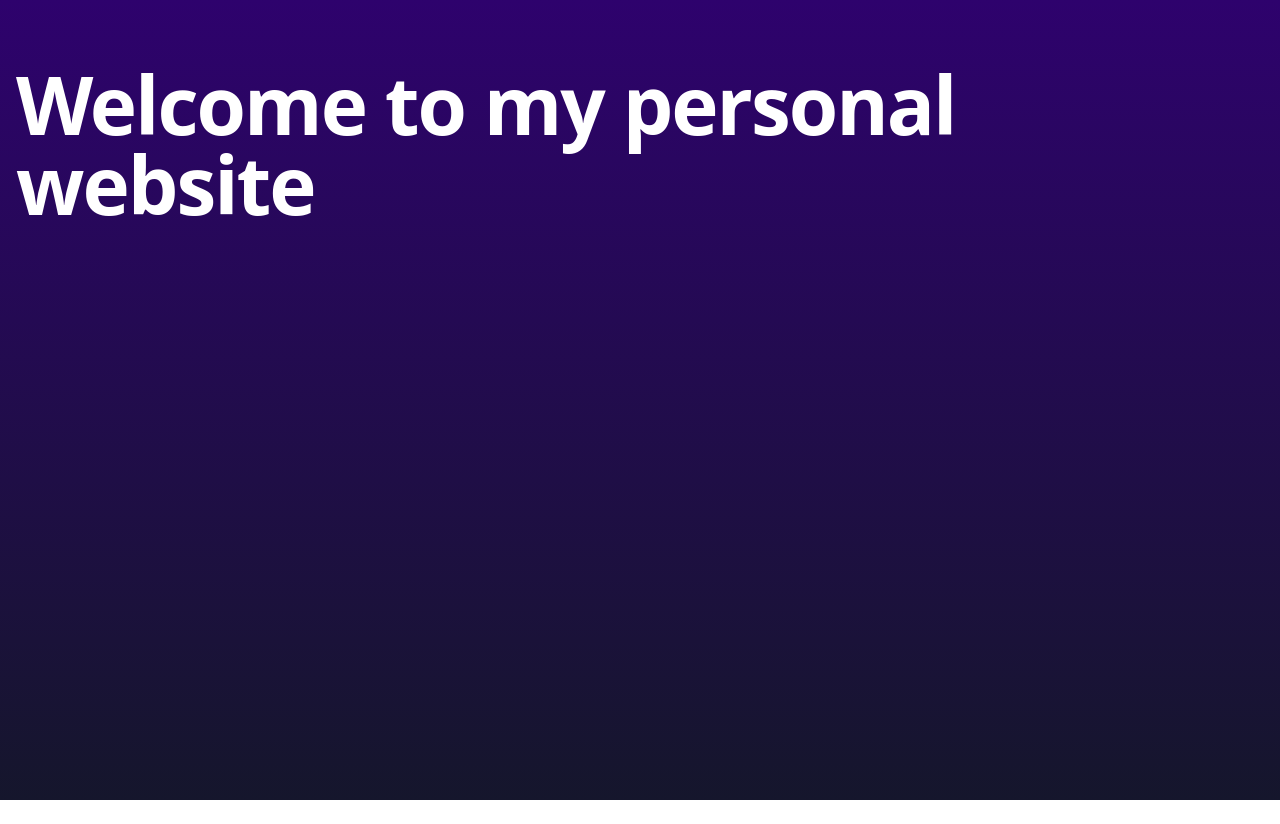
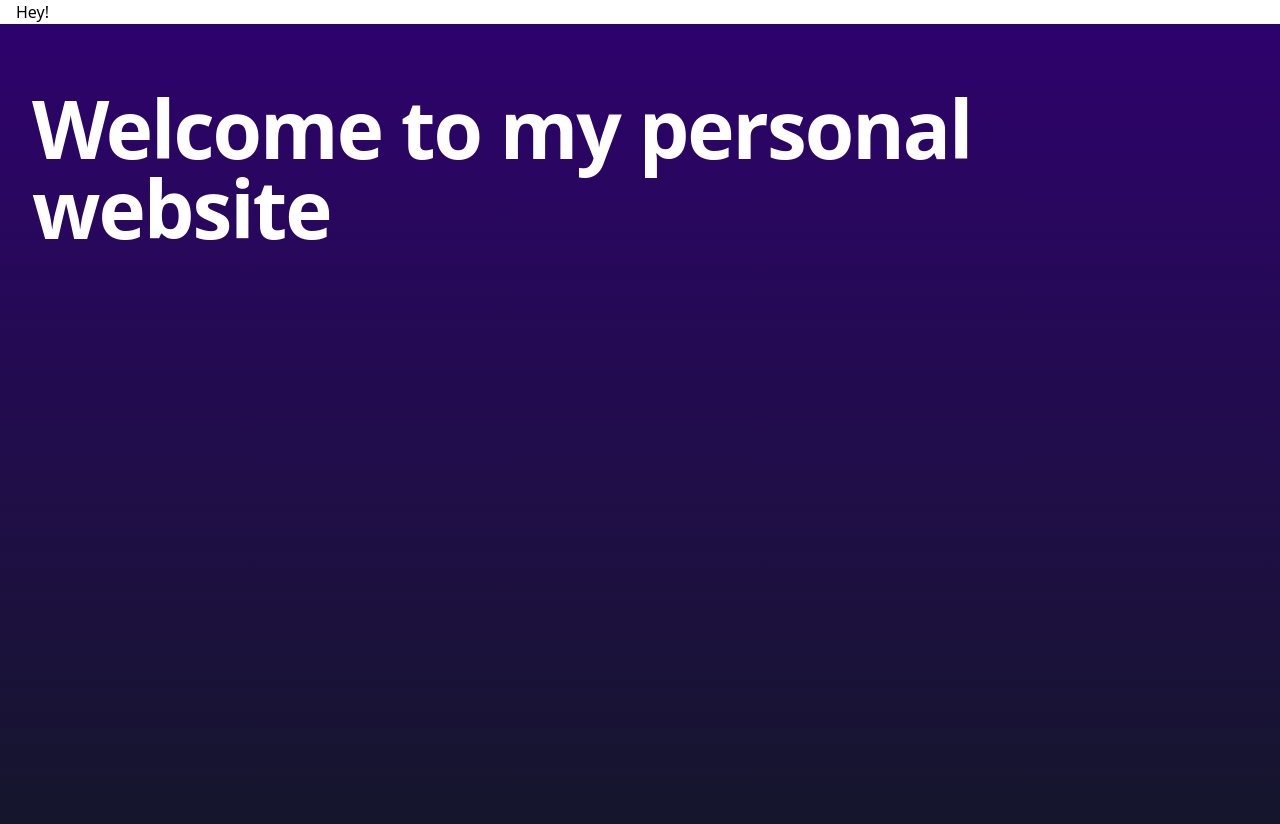
Before and after one commit to atyaio/atya.io, a Next.js app: page / in a window 1280 px wide. Before the commit the page ends 800 px from the top, so only its background shows below. Built offline with nearby package versions, Linux system fonts and the light colour scheme.

Commit message:
layout component and minor locale changes

```diff
--- /dev/null
+++ b/src/components/Layout/index.tsx
@@ -0,0 +1,30 @@
+import Link from "next/link";
+import { useRouter } from "next/router";
+import type { FC } from "react";
+import React from "react";
+
+const Layout: FC<{ dir: string; children: React.ReactNode }> = ({
+  dir,
+  children,
+}) => {
+  const { locales, asPath } = useRouter();
+  return (
+    <div dir={dir}>
+      <nav className="flex items-center justify-between px-4">
+        <h1>Hey!</h1>
+        <ul className="flex gap-2">
+          {locales?.map((locale) => (
+            <li key={locale}>
+              <Link locale={locale} href={asPath}>
+                {locale}
+              </Link>
+            </li>
+          ))}
+        </ul>
+      </nav>
+      {children}
+    </div>
+  );
+};
+
+export default Layout;
--- /dev/null
+++ b/src/components/index.ts
@@ -0,0 +1 @@
+export { default as Layout } from "./Layout";
--- a/src/pages/_app.tsx
+++ b/src/pages/_app.tsx
@@ -1,6 +1,6 @@
+import { Layout } from "@/components";
 import { type AppType } from "next/dist/shared/lib/utils";
 import { useRouter } from "next/router";
-import { useEffect } from "react";
 import { IntlProvider } from "react-intl";
 
 import ar from "../lang/ar.json";
@@ -25,14 +25,11 @@ function getDirection(locale: SupportedLanguages) {
 const MyApp: AppType = ({ Component, pageProps }) => {
   const { locale = "en" } = useRouter() as { locale: SupportedLanguages };
 
-  useEffect(() => {
-    const direction = getDirection(locale);
-    document.documentElement.dir = direction;
-  }, [locale]);
-
   return (
     <IntlProvider locale={locale} messages={messages[locale]}>
-      <Component {...pageProps} />
+      <Layout dir={getDirection(locale)}>
+        <Component {...pageProps} />
+      </Layout>
     </IntlProvider>
   );
 };
--- a/src/pages/index.tsx
+++ b/src/pages/index.tsx
@@ -4,6 +4,7 @@ import { FormattedMessage, useIntl } from "react-intl";
 
 const Home: NextPage = () => {
   const intl = useIntl();
+
   const title = intl.formatMessage({ id: "page.home.head.title" });
   const description = intl.formatMessage({
     id: "page.home.head.meta.description",
@@ -15,7 +16,7 @@ const Home: NextPage = () => {
         <title>{title}</title>
         <meta name="description" content={description} />
       </Head>
-      <main className="flex min-h-screen flex-col bg-gradient-to-b from-[#2e026d] to-[#15162c]">
+      <main className="flex min-h-screen flex-col bg-gradient-to-b from-[#2e026d] to-[#15162c] px-4">
         <div className="container flex flex-col gap-12 px-4 py-16 ">
           <h1 className="text-5xl font-extrabold tracking-tight text-white sm:text-[5rem]">
             <FormattedMessage id="page.home.head.title" />
```
